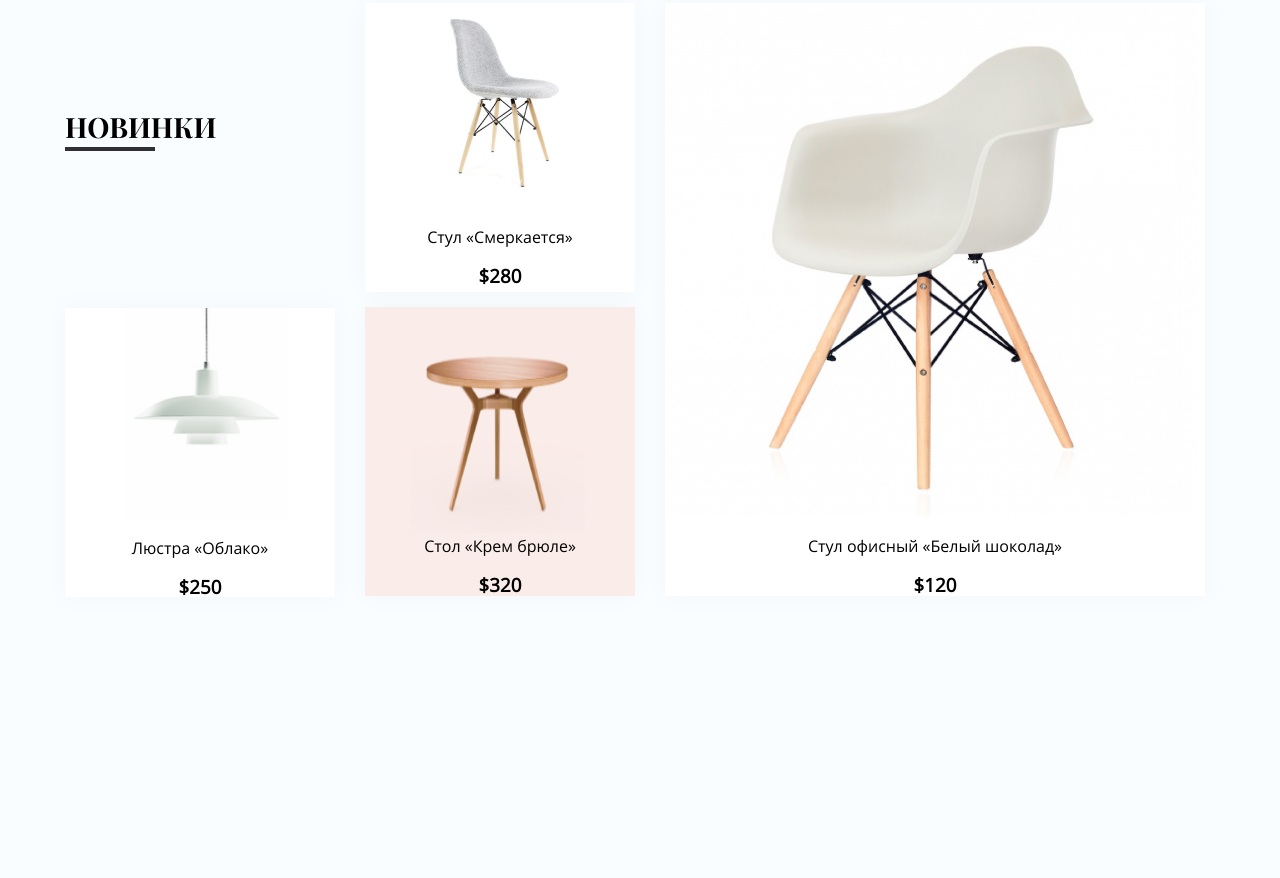
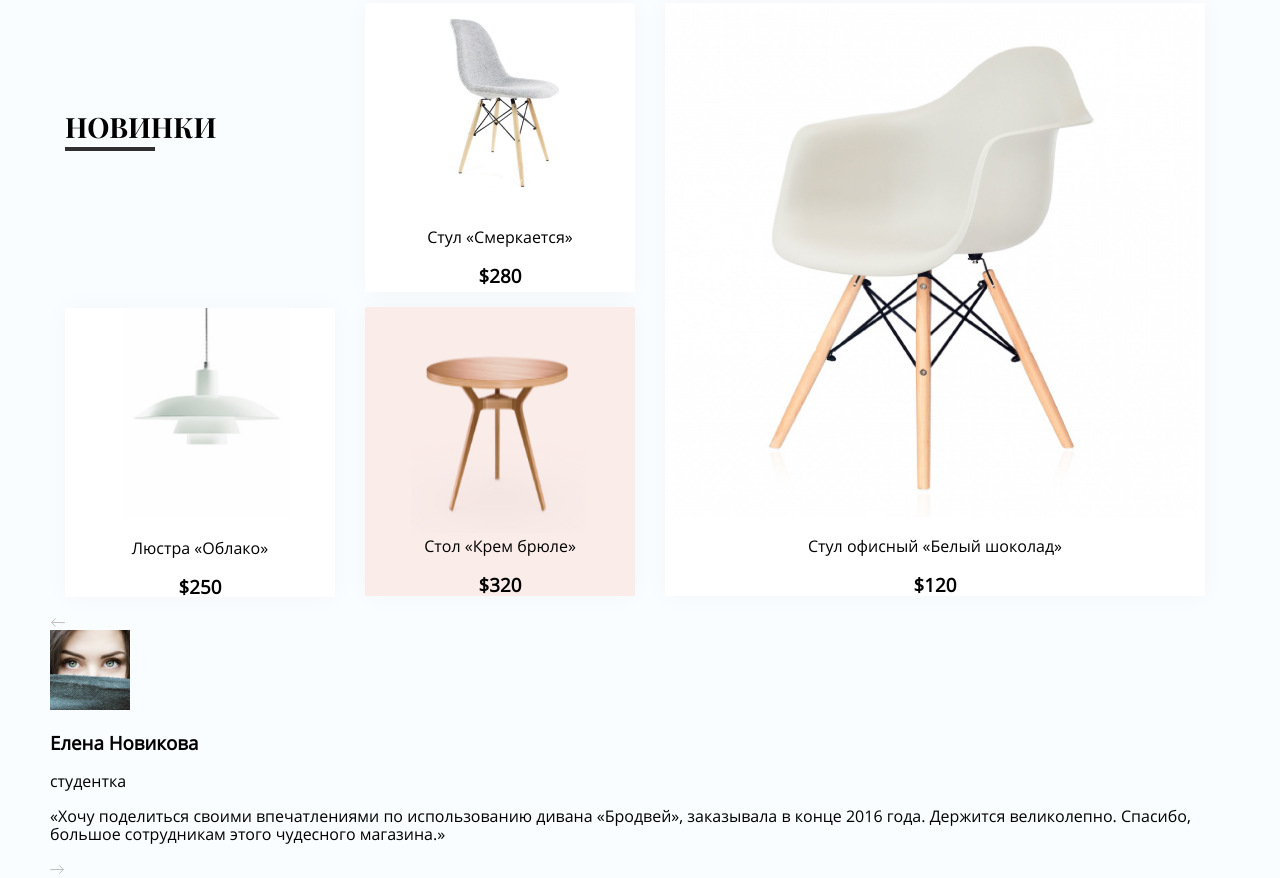
Before and after one commit to Andrew1864/Final_work, a website built with Vite: page index.html in a window 1280 px wide. Shown: the part 760-1638 px from the top of the page. Before the commit the page ends 1372 px from the top, so only its background shows below. Built offline with nearby package versions, Linux system fonts and the light colour scheme.

Commit message:
Добавил дивку с контактом

```diff
--- a/index.html
+++ b/index.html
@@ -54,7 +54,8 @@
                 <button class="product__button" type="button">Купить</button>
               </div>
               <div class="product__image">
-                <img src="src/img/main-chair-desktop.jpg" srcset="img/main-chair-desktop@2x.jpg 2x" width="532" height="751" alt="Кресло Антиква">
+                <img src="src/img/main-chair-desktop.jpg" srcset="img/main-chair-desktop@2x.jpg 2x" width="532"
+                  height="751" alt="Кресло Антиква">
               </div>
             </div>
           </div>
@@ -67,7 +68,8 @@
                 <button class="product__button" type="button">Купить</button>
               </div>
               <div class="product__image">
-                <img src="src/img/main-chair-desktop.jpg" srcset="img/main-chair-desktop@2x.jpg 2x" width="532" height="751" alt="Кресло Антиква">
+                <img src="src/img/main-chair-desktop.jpg" srcset="img/main-chair-desktop@2x.jpg 2x" width="532"
+                  height="751" alt="Кресло Антиква">
               </div>
             </div>
           </div>
@@ -80,7 +82,8 @@
                 <button class="product__button" type="button">Купить</button>
               </div>
               <div class="product__image">
-                <img src="src/img/main-chair-desktop.jpg" srcset="img/main-chair-desktop@2x.jpg 2x" width="532" height="751" alt="Кресло Антиква">
+                <img src="src/img/main-chair-desktop.jpg" srcset="img/main-chair-desktop@2x.jpg 2x" width="532"
+                  height="751" alt="Кресло Антиква">
               </div>
             </div>
           </div>
@@ -93,7 +96,8 @@
                 <button class="product__button" type="button">Купить</button>
               </div>
               <div class="product__image">
-                <img src="src/img/main-chair-desktop.jpg" srcset="img/main-chair-desktop@2x.jpg 2x" width="532" height="751" alt="Кресло Антиква">
+                <img src="src/img/main-chair-desktop.jpg" srcset="img/main-chair-desktop@2x.jpg 2x" width="532"
+                  height="751" alt="Кресло Антиква">
               </div>
             </div>
           </div>
@@ -144,6 +148,36 @@
         </div>
       </div>
     </div>
+    <div class="container">
+      <div class="d-flex-second">
+        <div class="left-position">
+          <svg width="15" height="9" viewBox="0 0 15 9" fill="none" xmlns="http://www.w3.org/2000/svg">
+            <path d="M1.60999 4.41936L5.59251 8.54691M1.60999 4.41936L5.65506 0.514452M1.60999 4.41936L14.7431 4.65262" stroke="#BDBDBD"/>
+            </svg>
+
+        </div>
+        <div class="center-position">
+          <div class="picture">
+              <img src="/src/img/avatar.jpg" alt="avatar">
+          </div>
+          <div class="name">
+            <h3>Елена Новикова</h3>
+            <span>студентка</span>
+          </div>
+          <div class="text-content">
+            <p>«Хочу поделиться своими впечатлениями по использованию дивана «Бродвей»,
+              заказывала в конце 2016 года. Держится великолепно. Спасибо, большое сотрудникам этого чудесного магазина.»</p>
+          </div>
+
+
+        </div>
+        <div class="right-position">
+          <svg width="15" height="9" viewBox="0 0 15 9" fill="none" xmlns="http://www.w3.org/2000/svg">
+            <path d="M13.381 4.41936L9.39846 8.54691M13.381 4.41936L9.33592 0.514452M13.381 4.41936L0.247869 4.65262" stroke="#BDBDBD"/>
+            </svg>
+        </div>
+      </div>
+    </div>
   </main>
 
   <script src="src/js/vendor/swiper.js"></script>
```
